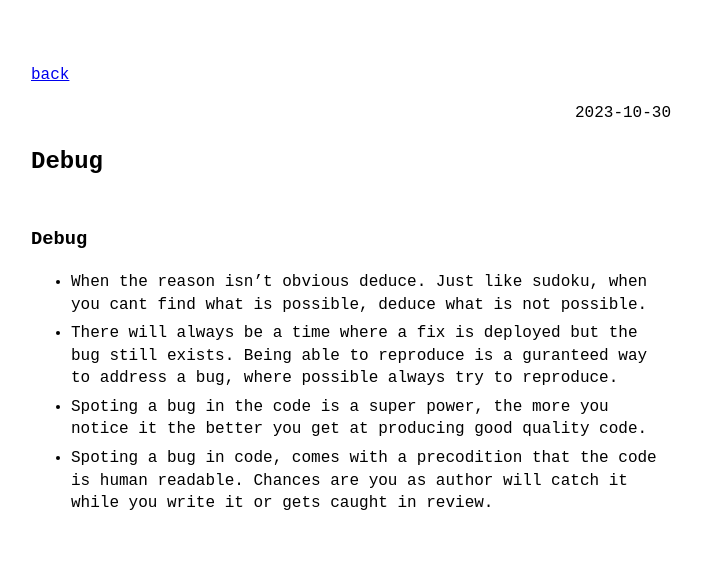
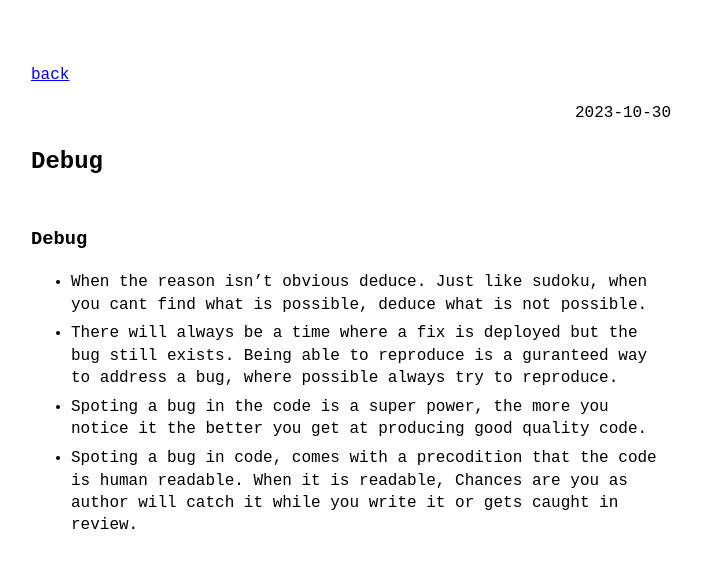
Before and after one commit to VallarasuS/Vallarasu.in, a Jekyll site: the page built from docs/_posts/2023-10-30-debug.md, in a window 1280 px wide. Shown: the top 568 px of the page, without its empty margins (289-991 px from the left). Built offline with Jekyll 4.4.1, drawn with Linux system fonts in a browser that asks for light colours.

Commit message:
Update 2023-10-30-debug.md

```diff
--- a/docs/_posts/2023-10-30-debug.md
+++ b/docs/_posts/2023-10-30-debug.md
@@ -8,4 +8,4 @@ category: Code
 - When the reason isn't obvious deduce. Just like sudoku, when you cant find what is possible, deduce what is not possible.
 - There will always be a time where a fix is deployed but the bug still exists. Being able to reproduce is a guranteed way to address a bug, where possible always try to reproduce.
 - Spoting a bug in the code is a super power, the more you notice it the better you get at producing good quality code.
-- Spoting a bug in code, comes with a precodition that the code is human readable. Chances are you as author will catch it while you write it or gets caught in review.
+- Spoting a bug in code, comes with a precodition that the code is human readable. When it is readable, Chances are you as author will catch it while you write it or gets caught in review.
```
